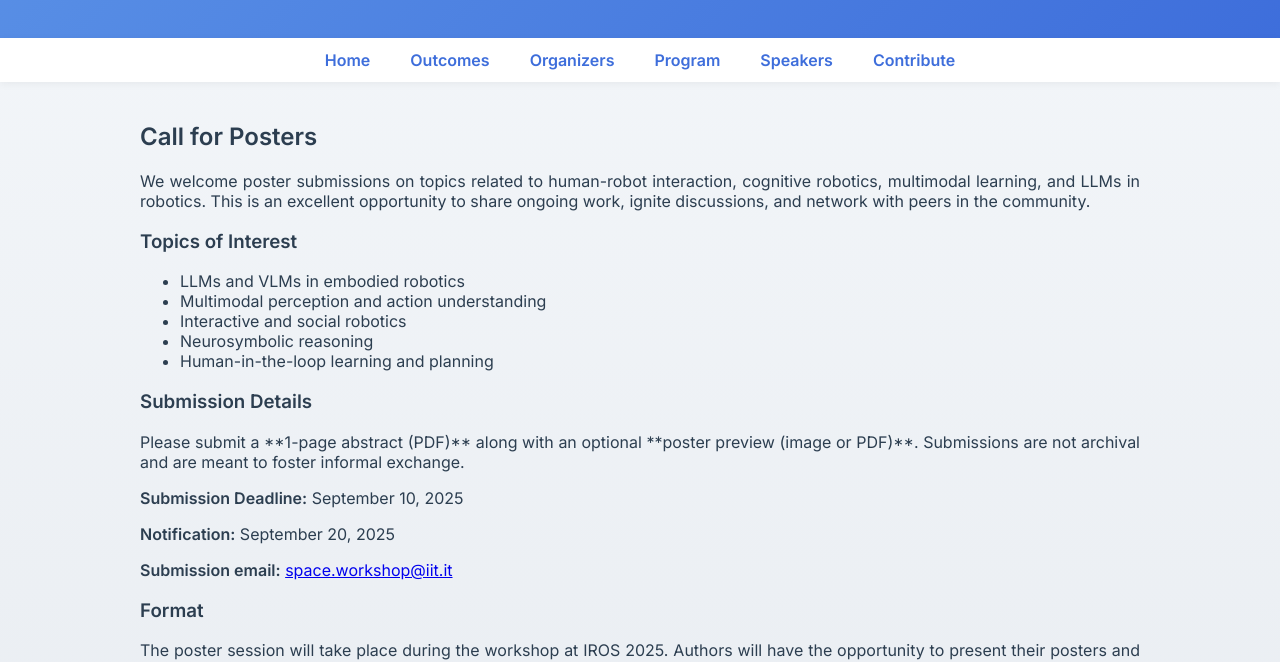
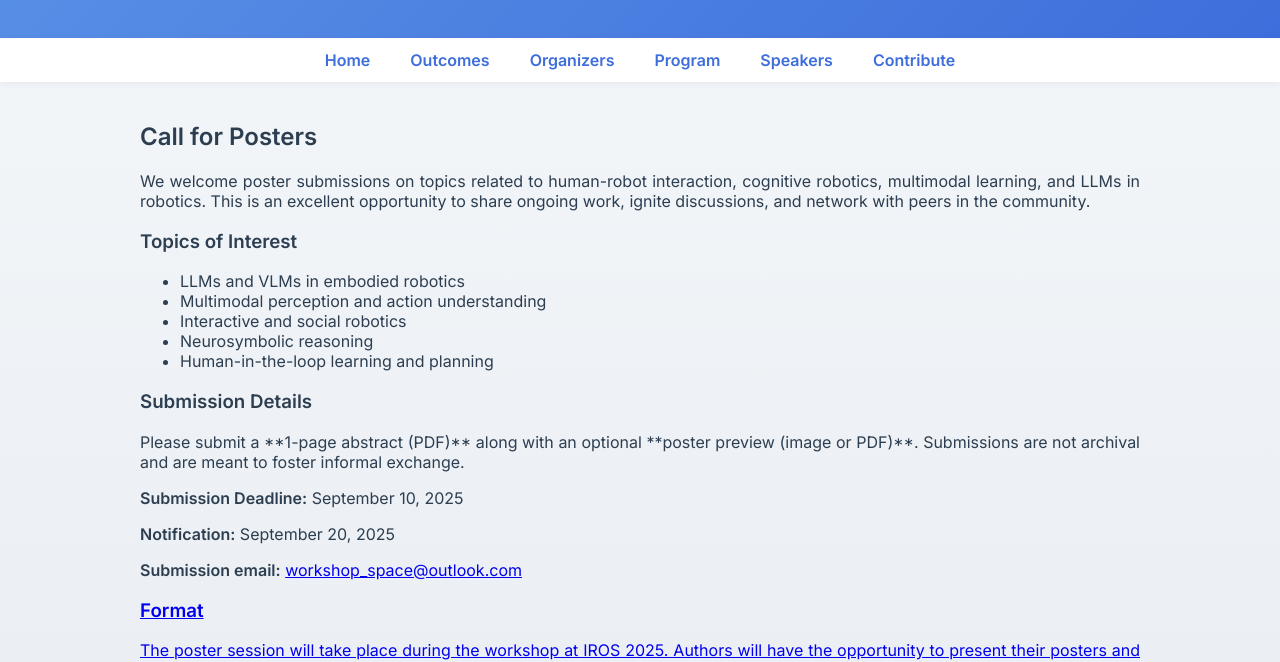
Before and after one commit to workshopSPACE/iros2025, a plain HTML site: page contribute.html in a window 1280 px wide. Shown: the part 131-793 px from the top of the page. Drawn offline with Linux system fonts and the light colour scheme.

Commit message:
Update contribute.html

```diff
--- a/contribute.html
+++ b/contribute.html
@@ -41,7 +41,7 @@
       <p>Please submit a **1-page abstract (PDF)** along with an optional **poster preview (image or PDF)**. Submissions are not archival and are meant to foster informal exchange.</p>
       <p><strong>Submission Deadline:</strong> September 10, 2025</p>
       <p><strong>Notification:</strong> September 20, 2025</p>
-      <p><strong>Submission email:</strong> <a href="mailto:space.workshop@iit.it">space.workshop@iit.it</a></p>
+      <p><strong>Submission email:</strong> <a href="mailto:workshop_space@outlook.com">workshop_space@outlook.com</p>
 
       <h3>Format</h3>
       <p>The poster session will take place during the workshop at IROS 2025. Authors will have the opportunity to present their posters and discuss their work with attendees.</p>
```
